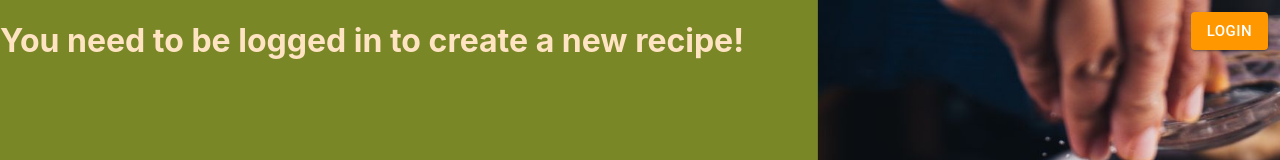
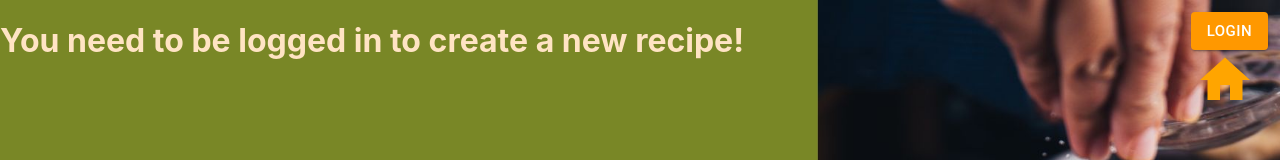
Before and after one commit to HLGitHuber/RecipeHub-Front, a React (Create React App) app in the folder recipe-hub-front/: page /add-recipe in a window 1280 px wide. Shown: the top 160 px of the page. Built offline with nearby package versions, Linux system fonts and the light colour scheme.

Commit message:
feat: added home button

```diff
--- a/recipe-hub-front/src/pages/AddRecipe.js
+++ b/recipe-hub-front/src/pages/AddRecipe.js
@@ -5,6 +5,8 @@ import { Button } from '@mui/material';
 import { orange } from "@mui/material/colors";
 import React, { useState } from 'react';
 import Modal from '../components/LoginModal';
+import { Link } from 'react-router-dom';
+import HomeIcon from '@mui/icons-material/Home';
 
 const AddRecipePage = () => {
     const [isModalOpen, setIsModalOpen] = useState(false);
@@ -21,10 +23,14 @@ const AddRecipePage = () => {
         return (
             <div className='background'>
                 <div className='container'>
+                <Link to="/" className='home-link' style={{ top: 50, right: 15 }}>
+                    <HomeIcon className="home-icon" style={{ fontSize: 60, color: 'orange' }}/>
+                </Link>
                     <h1>You need to be logged in to create a new recipe!</h1>
                     <div className="loginButton">
-          <Button variant="contained" sx={{ backgroundColor: orange[500], fontSize: 15}} onClick={openModal}>Login</Button>
-        </div><LoginModal/>
+                        <Button variant="contained" sx={{ backgroundColor: orange[500], fontSize: 15}} onClick={openModal}>Login</Button>
+                    </div>
+                    <LoginModal/>
                 </div>
                 <Modal isOpen={isModalOpen} onClose={closeModal} />
             </div>
@@ -34,6 +40,9 @@ const AddRecipePage = () => {
     return(
         <div className='background'>
             <div className='container'>
+                <Link to="/" className='home-link'>
+                    <HomeIcon className="home-icon" style={{ fontSize: 60, color: 'orange'}}/>
+                </Link>
                 <RecipeForm/>
             </div>
         </div>
```
